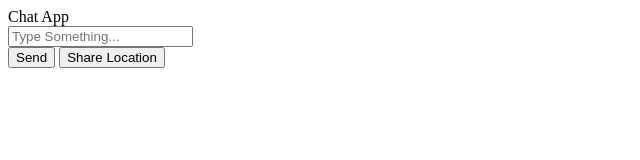
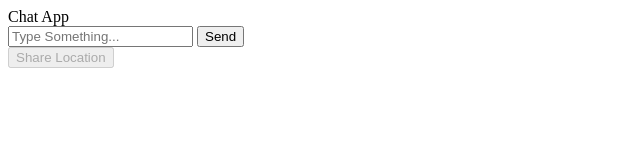
Before and after one commit to ashishsingh2601/chatApp, a website: page public/index.html in a window 1280 px wide. Both pictures are taken after a click on the button "Share Location". Shown: the whole page, without its empty margins (0-640 px from the left). Drawn offline with nearby package versions, Linux system fonts and the light colour scheme; no server answers.

Commit message:
Form and button states improved.

```diff
--- a/public/index.html
+++ b/public/index.html
@@ -9,8 +9,10 @@
     Chat App
     <form action="" id="message-form">
         <input type="text" placeholder="Type Something..." name="message">
+
+        <button id="submit">Send</button>
+
     </form>
-    <button id="submit">Send</button>
     <button id="location">Share Location</button>
     <script src="/socket.io/socket.io.js"></script>
     <script src="js/chat.js"></script>
--- a/public/js/chat.js
+++ b/public/js/chat.js
@@ -1,13 +1,25 @@
 //jshint esversion:8
 
 const socket = io();
+
+const messageForm = document.querySelector('#message-form');
+const messageFormInput = messageForm.querySelector('input');
+const messageFormButton = messageForm.querySelector('button');
+const sendLocationButton = document.querySelector('#location');
+
     socket.on('message', (message)=>{
         console.log(message);
     });
-    document.querySelector('#message-form').addEventListener('submit', (e)=>{
-        e.preventDefault();                                                         //To avoid full page reload on submission
+    messageForm.addEventListener('submit', (e)=>{
+        e.preventDefault();                             //To avoid full page reload on submission
+
+        messageFormButton.setAttribute('disabled', 'disabled');
+
         const message = e.target.elements.message.value;
         socket.emit('sendMessage', message, (msg)=>{
+        messageFormButton.removeAttribute('disabled');
+        messageFormInput.value = '';
+        messageFormInput.focus();
         //    if(error){
         //        return console.log(error);
         //    }
@@ -15,13 +27,14 @@ const socket = io();
         });
     });
 
-    document.querySelector('#location').addEventListener('click', ()=>{
+    sendLocationButton.addEventListener('click', ()=>{
        if(!navigator.geolocation){
            return alert('Service is not supported by your browser!');
        }
-
+       sendLocationButton.setAttribute('disabled', 'disabled');
        navigator.geolocation.getCurrentPosition((position)=>{
         socket.emit('sendLocation', {latitude: position.coords.latitude , longitude: position.coords.longitude}, ()=>{
+            sendLocationButton.removeAttribute('disabled');
             console.log('Location Shared!');
         });
     });
```
